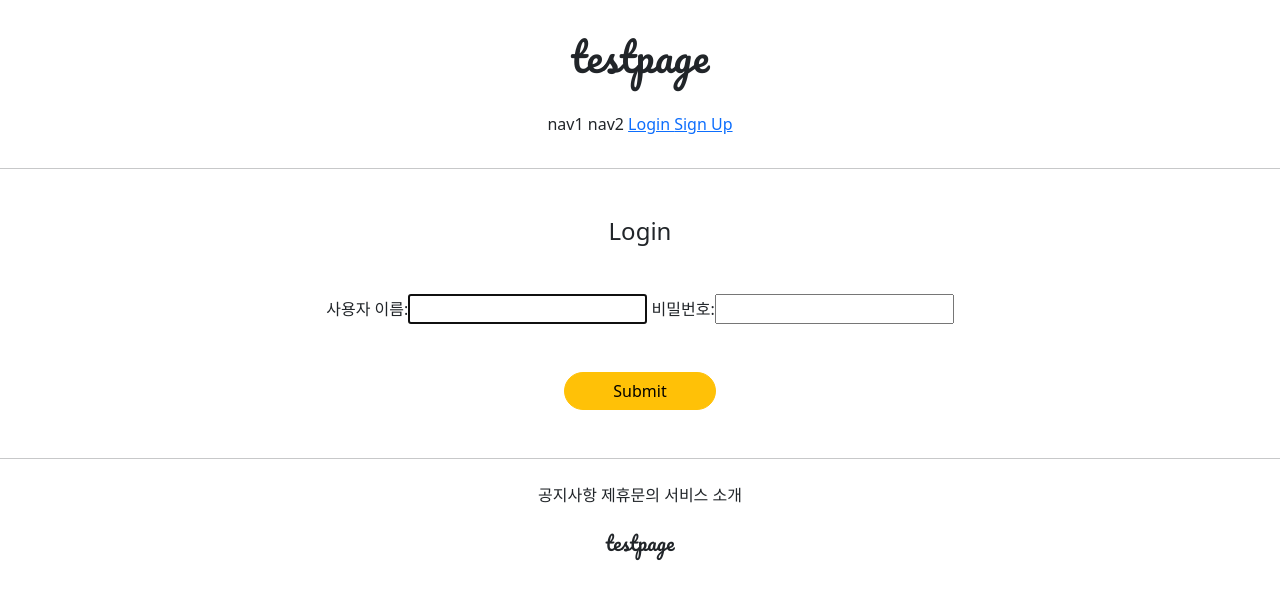
After one commit to phu92/GIS_phu_repeat, a Django app: page /accounts/login/ in a window 1280 px wide. The commit adds this page. Shown: the top 600 px of the page. Run offline with Django 3.2, Linux system fonts and the light colour scheme; parts of the project's set-up code (start-up, migrations or seed data) failed here and were passed over.

Commit message:
7.14 git commit 3

```diff
--- /dev/null
+++ b/accountapp/templates/accountapp/login.html
@@ -0,0 +1,20 @@
+{% extends "base.html" %}
+
+{% block content %}
+    <div class="text-center">
+        <div class="m-5">
+            <h4>Login</h4>
+        </div>
+        <div>
+            <form action="{% url 'accountapp:login' %}" method="post">
+                {% csrf_token %}
+                {{ form }}
+                <div class="m-5">
+                    <input type="submit" class="btn btn-warning rounded-pill px-5">
+                </div>
+            </form>
+        </div>
+    </div>
+
+
+{% endblock content %}
--- a/accountapp/urls.py
+++ b/accountapp/urls.py
@@ -1,3 +1,4 @@
+from django.contrib.auth.views import LoginView, LogoutView
 from django.urls import path
 
 from accountapp.views import hello_world, AccountCreateView
@@ -6,5 +7,7 @@ app_name = 'accountapp'
 
 urlpatterns = [
     path('hello_world/', hello_world, name='hello_world'),
+    path('login/', LoginView.as_view(template_name='accountapp/login.html'),name='login'),
+    path('logout/', LogoutView.as_view(),name='logout'),
     path('create/', AccountCreateView.as_view(), name='create')
 ]
--- a/templates/header.html
+++ b/templates/header.html
@@ -5,8 +5,24 @@
     <div class="testpage_header_button">
         <span>nav1</span>
         <span>nav2</span>
-        <span>nav3</span>
-        <span>nav4</span>
+        {% if not user.is_authenticated %} {# 로그인 아니라면 로그인 사인업 출력 #}
+        <span>
+            <a href="{% url 'accountapp:login' %}">
+                Login
+            </a>
+        </span>
+        <span>
+            <a href="{% url 'accountapp:create' %}">
+                Sign Up
+            </a>
+        </span>
+        {% else %}
+        <span>
+            <a href="{% url 'accountapp:logout' %}">
+                Logout
+            </a>
+        </span>
+        {% endif %}
     </div>
 
 </div>
```
Also changed, not shown: GIS_phu_repeat/settings.py (+6 -1 lines).
